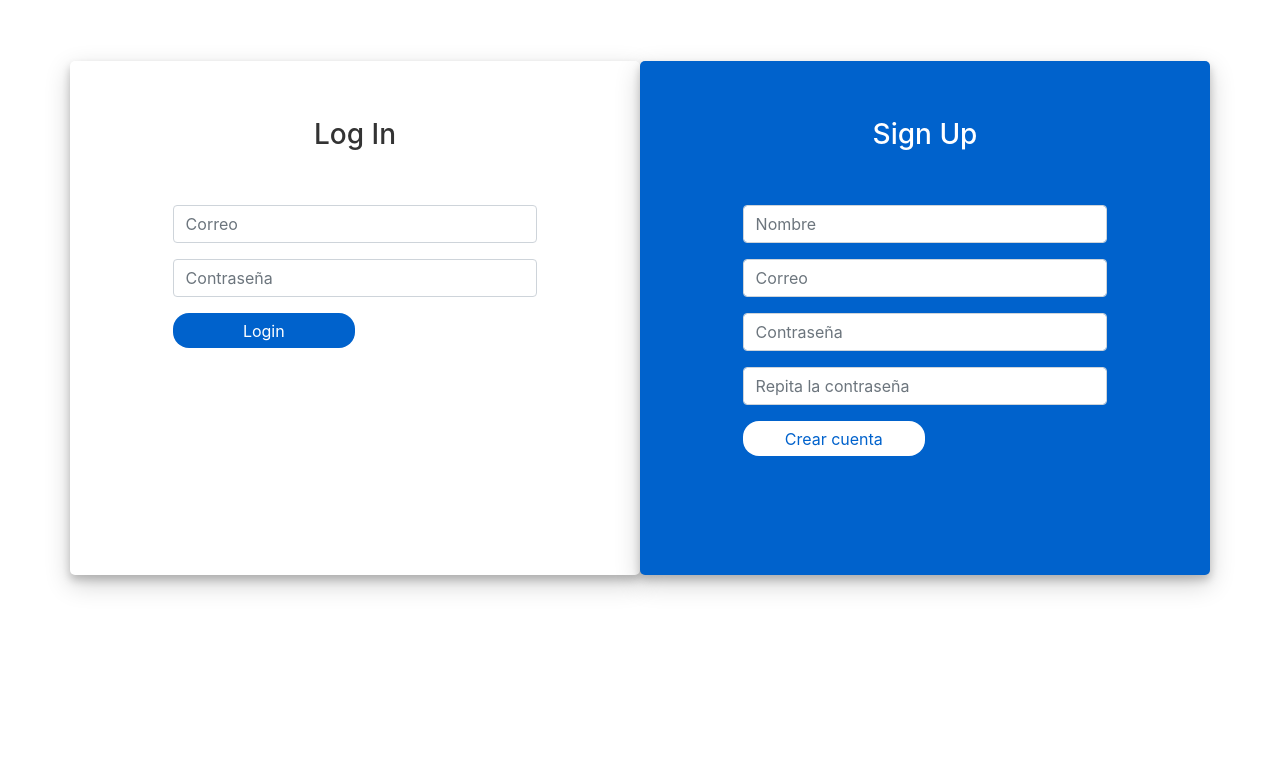
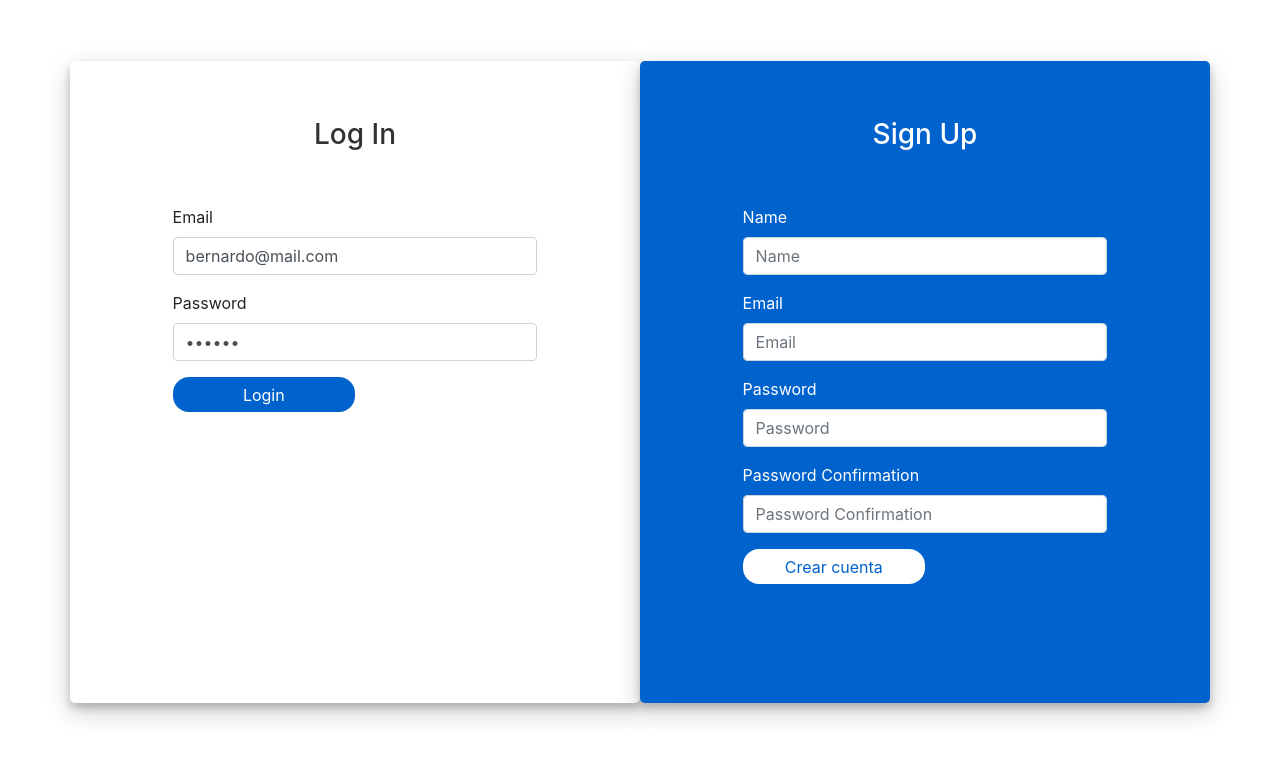
Before and after one commit to bernardogarza/calendar-react-app, a React (Create React App) app: page /login in a window 1280 px wide. Shown: the part 131-890 px from the top of the page. Built offline with nearby package versions, Linux system fonts and the light colour scheme.

Commit message:
Created custom hook and setted up the login form

```diff
--- a/src/components/LoginScreen/LoginScreen.css
+++ b/src/components/LoginScreen/LoginScreen.css
@@ -48,3 +48,7 @@
   font-weight: 600;
   text-decoration: none;
 }
+
+.signup-label {
+  color: #fff;
+}
--- a/src/components/LoginScreen/LoginScreen.jsx
+++ b/src/components/LoginScreen/LoginScreen.jsx
@@ -1,19 +1,51 @@
+import { useForm } from '../../hooks/useForm';
 import './LoginScreen.css';
 
 const LoginScreen = () => {
+  const [formLoginValues, handleLoginInputChange] = useForm({
+    loginEmail: 'bernardo@mail.com',
+    loginPassword: '123456',
+  });
+
+  const { loginEmail, loginPassword } = formLoginValues;
+
+  const handleLogin = (e) => {
+    e.preventDefault();
+    console.log(formLoginValues);
+  };
+
   return (
     <div>
       <div className="container login-container">
         <div className="row">
           <div className="col-md-6 login-form-1">
             <h3>Log In</h3>
-            <form>
+
+            <form onSubmit={handleLogin}>
               <div className="form-group">
-                <input type="text" className="form-control" placeholder="Correo" />
+                <label>Email</label>
+                <input
+                  type="text"
+                  className="form-control"
+                  placeholder="Email"
+                  name="loginEmail"
+                  value={loginEmail}
+                  onChange={handleLoginInputChange}
+                />
               </div>
+
               <div className="form-group">
-                <input type="password" className="form-control" placeholder="Contraseña" />
+                <label>Password</label>
+                <input
+                  type="password"
+                  className="form-control"
+                  placeholder="Password"
+                  name="loginPassword"
+                  value={loginPassword}
+                  onChange={handleLoginInputChange}
+                />
               </div>
+
               <div className="form-group">
                 <input type="submit" className="btnSubmit" value="Login" />
               </div>
@@ -22,22 +54,30 @@ const LoginScreen = () => {
 
           <div className="col-md-6 login-form-2">
             <h3>Sign Up</h3>
+
             <form>
               <div className="form-group">
-                <input type="text" className="form-control" placeholder="Nombre" />
-              </div>
-              <div className="form-group">
-                <input type="email" className="form-control" placeholder="Correo" />
-              </div>
-              <div className="form-group">
-                <input type="password" className="form-control" placeholder="Contraseña" />
+                <label className="signup-label">Name</label>
+                <input type="text" className="form-control" placeholder="Name" />
               </div>
 
               <div className="form-group">
+                <label className="signup-label">Email</label>
+                <input type="email" className="form-control" placeholder="Email" />
+              </div>
+
+              <div className="form-group">
+                <label className="signup-label">Password</label>
+                <input type="password" className="form-control" placeholder="Password" />
+              </div>
+
+              <div className="form-group">
+                <label className="signup-label">Password Confirmation</label>
+
                 <input
                   type="password"
                   className="form-control"
-                  placeholder="Repita la contraseña"
+                  placeholder="Password Confirmation"
                 />
               </div>
 
--- /dev/null
+++ b/src/hooks/useForm.js
@@ -0,0 +1,17 @@
+import { useState } from 'react';
+
+export const useForm = (initialState = {}) => {
+  const [values, setValues] = useState(initialState);
+
+  const reset = () => {
+    setValues(initialState);
+  };
+
+  const handleInputChange = ({ target }) => {
+    setValues({
+      ...values,
+      [target.name]: target.value,
+    });
+  };
+  return [values, handleInputChange, reset];
+};
```
